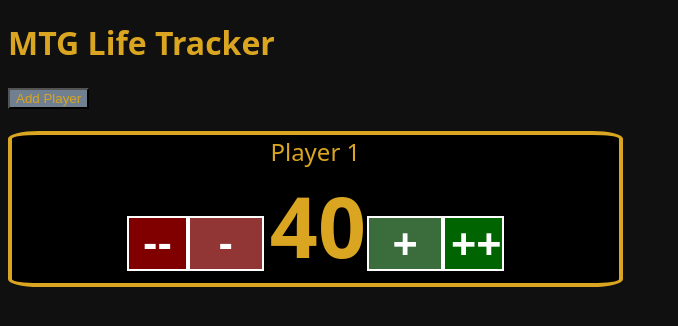
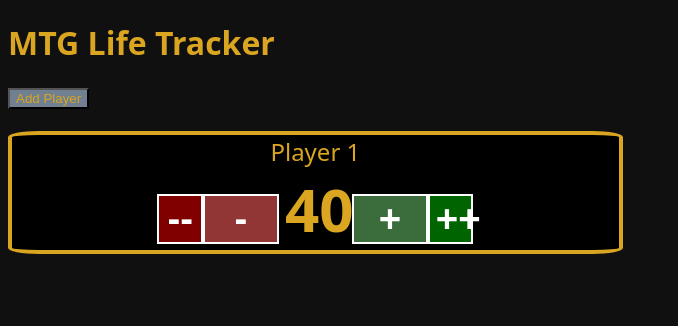
Before and after one commit to SamKiehl/LifeLinker, a plain HTML site: page index.html in a window 1280 px wide. Both pictures are taken after a click on the button "Add Player". Shown: the whole page, without its empty margins (0-678 px from the left). Drawn offline with Linux system fonts and the light colour scheme.

Commit message:
Adjusted widths & font sizes.

```diff
--- a/styles.css
+++ b/styles.css
@@ -19,9 +19,9 @@ body{
     font-size: 150%;
 }
 #Life{
-    width: 15%;
+    width: 10%;
     display: inline-block;
-    font-size: 350%;
+    font-size: 250%;
 
 }
 #Minus{
@@ -31,16 +31,16 @@ body{
     height: 80%;
     text-align: left;
     border: 2px solid white;
-    font-size: 180%;
+    font-size: 160%;
 }
 #MinusMinus{
     background-color: maroon;
     color: white;
-    width: 10%;
+    width: 7.5%;
     height: 80%;
     text-align: left;
     border: 2px solid white;
-    font-size: 180%;
+    font-size: 160%;
 }
 #Plus{
     background-color: rgb(59, 108, 59);
@@ -48,13 +48,13 @@ body{
     width: 12.5%;
     text-align: right;
     border: 2px solid white;
-    font-size: 180%;
+    font-size: 160%;
 }
 #PlusPlus{
     background-color: darkgreen;
     color: white;
-    width: 10%;
+    width: 7.5%;
     text-align: right;
     border: 2px solid white;
-    font-size: 180%;
+    font-size: 160%;
 }
```
